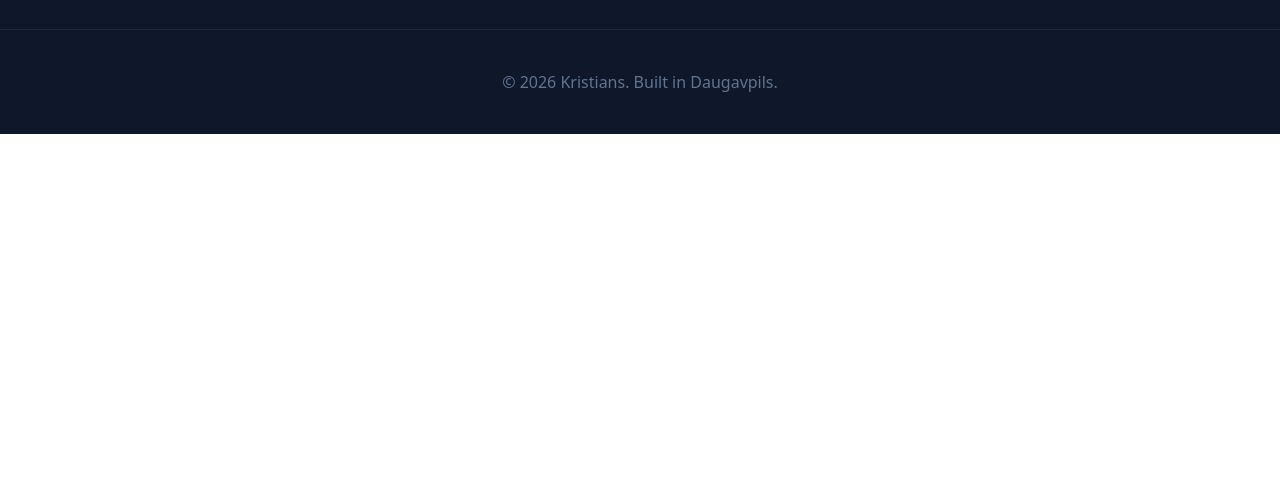
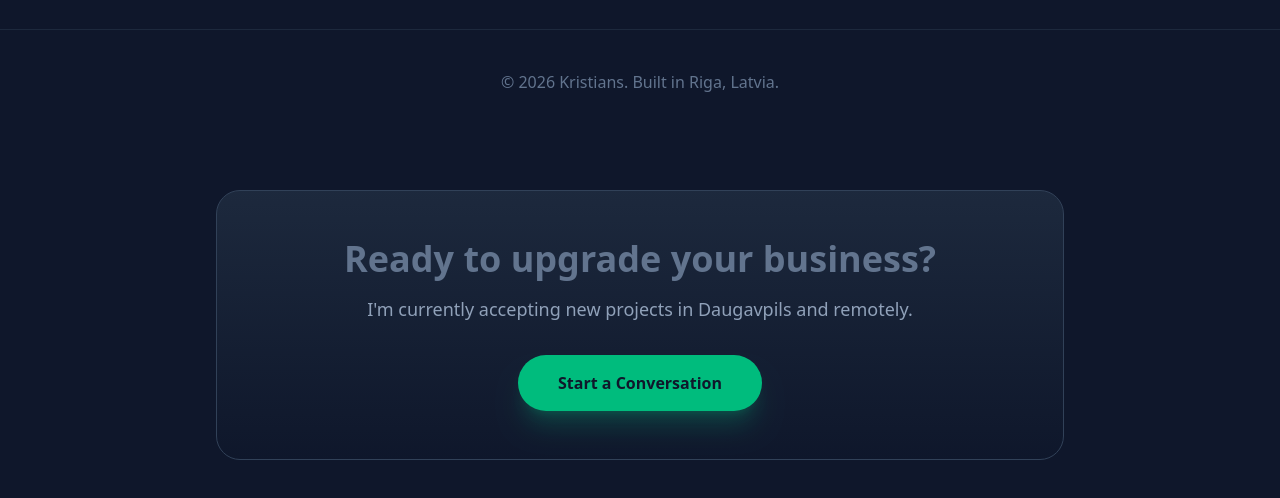
Before and after one commit to Leposhe/my-portfolio, a React (Vite) app in the folder my-portfolio/: page / in a window 1280 px wide. Shown: the part 1126-1624 px from the top of the page. Before the commit the page ends 1260 px from the top, so only its background shows below. Built offline with nearby package versions, Linux system fonts and the light colour scheme.

Commit message:
Added contact section

```diff
--- a/my-portfolio/src/App.jsx
+++ b/my-portfolio/src/App.jsx
@@ -97,7 +97,22 @@ function App() {
 
       {/* Simple Footer */}
       <footer className="py-10 text-center text-slate-500 border-t border-slate-800">
-        <p>© 2026 Kristians. Built in Daugavpils.</p>
+        <p>© 2026 Kristians. Built in Riga, Latvia.</p>
+        {/* Contact Section */}
+      <section className="max-w-4xl mx-auto py-24 px-6 text-center">
+        <div className="bg-gradient-to-b from-slate-800 to-slate-900 border border-slate-700 p-12 rounded-3xl">
+          <h2 className="text-4xl font-bold mb-4">Ready to upgrade your business?</h2>
+          <p className="text-slate-400 mb-8 text-lg">
+            I'm currently accepting new projects in Daugavpils and remotely.
+          </p>
+          <a
+            href="mailto:leposhe@gmail.com?subject=Project Inquiry - [Your Name]"
+            className="inline-block bg-emerald-500 hover:bg-emerald-400 text-slate-900 font-bold px-10 py-4 rounded-full transition transform hover:scale-105 shadow-xl shadow-emerald-500/20"
+          >
+            Start a Conversation
+          </a>
+        </div>
+      </section>
       </footer>
     </div>
   )
```
